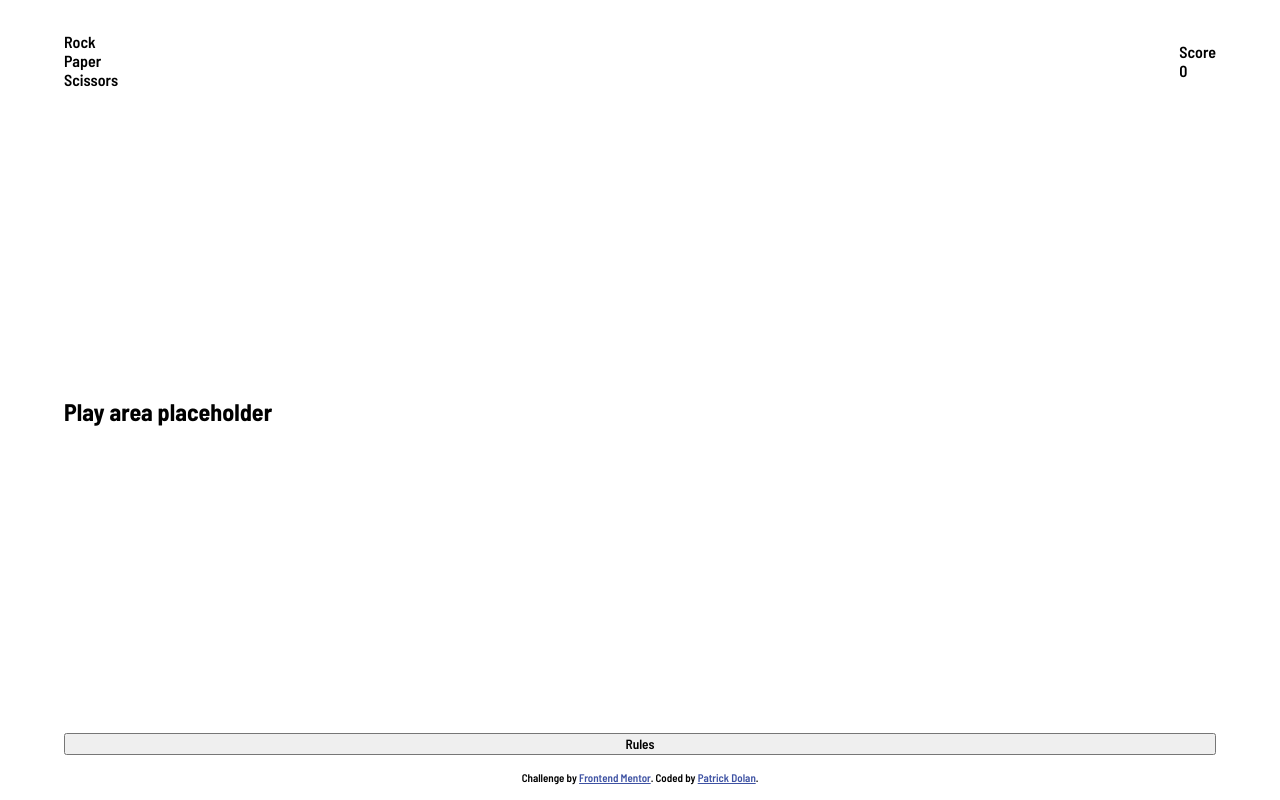
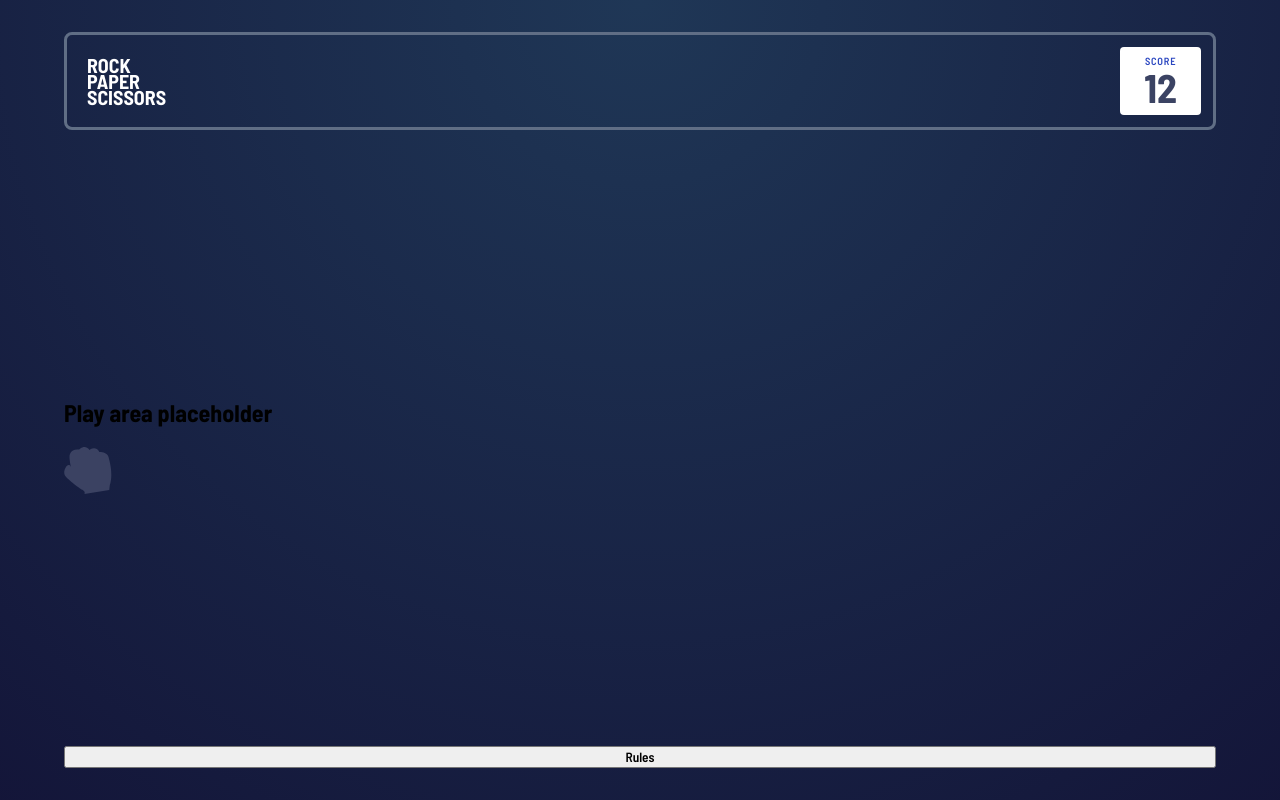
Before and after one commit to Patrick-Dolan/FM-rock-paper-scissors, a website built with webpack: page src/index.html in a window 1280 px wide. Built offline with nearby package versions, Linux system fonts and the light colour scheme.

Commit message:
add background gradient and styling to header

```diff
--- a/src/css/styles.css
+++ b/src/css/styles.css
@@ -6,12 +6,22 @@
   box-sizing: border-box;
 }
 
+:root {
+  --background-gradient-start: hsl(214, 47%, 23%);
+  --background-gradient-end: hsl(237, 49%, 15%);
+  --text-color: hsl(0, 0%, 100%);
+  --score-text: hsl(229, 64%, 46%);
+  --dark-text: hsl(229, 25%, 31%);
+  --header-outline: hsl(217, 16%, 45%);
+}
+
 body {
   display: flex;
   flex-direction: column;
   justify-content: space-between;
   min-height: 100vh;
   font-family: 'Barlow Semi Condensed', sans-serif;
+  background: radial-gradient(circle at center top, var(--background-gradient-start) 0%, var(--background-gradient-end) 100%);
 }
 
 main {
@@ -30,6 +40,9 @@ header {
   display: flex;
   justify-content: space-between;
   align-items: center;
+  border: 3px solid var(--header-outline);
+  padding: .75em;
+  border-radius: .5em;
 }
 
 button {
@@ -48,6 +61,45 @@ button {
   display: none;
 }
 
+/* Header styles */
+
+#game-label-container p {
+  margin-top: -.5rem;
+  padding-left: .5rem;
+  text-transform: uppercase;
+  font-weight: 700;
+  font-size: 1.25em;
+  color: var(--text-color);
+}
+
+#game-label-container p:first-child {
+  margin-top: 0;
+}
+
+#score-container {
+  display: flex;
+  flex-direction: column;
+  align-items: center;
+  background: var(--text-color);
+  padding: .5em 1.5em;
+  border-radius: .25rem;
+  height: 100%;
+  color: var(--score-text);
+}
+
+#score-label {
+  font-size: .65rem;
+  letter-spacing: .05rem;
+  text-transform: uppercase;
+}
+
+#score-value {
+  margin: -.25rem 0 -.25rem 0;
+  font-size: 2.5rem;
+  font-weight: 700;
+  color: var(--dark-text);
+}
+
 /* Attribution */
 
 .attribution {
--- a/src/index.html
+++ b/src/index.html
@@ -13,18 +13,19 @@
 <body class="container">
   <main>
     <header>
-      <div>
+      <div id="game-label-container">
         <p>Rock</p>
         <p>Paper</p>
         <p>Scissors</p>
       </div>
-      <div>
-        <p>Score</p>
-        <p>0</p>
+      <div id="score-container">
+        <p id="score-label">Score</p>
+        <p id="score-value">12</p>
       </div>
     </header>
     <section id="play-area">
       <h1>Play area placeholder</h1>
+      <img src="./assets/images/icon-rock.svg" alt="">
     </section>
     <section id="round-resolution" class="hidden">
       <p>You Picked</p>
@@ -37,11 +38,11 @@
     </section>
     <button id="rules-button">Rules</button>
   </main>
-  <footer class="attribution">
+  <!-- <footer class="attribution">
     <p>
       Challenge by <a href="https://www.frontendmentor.io?ref=challenge" target="_blank">Frontend Mentor</a>.
       Coded by <a href="https://patrickdolan.dev/" target="_blank">Patrick Dolan</a>.
     </p>
-  </footer>
+  </footer> -->
 </body>
 </html>
```
